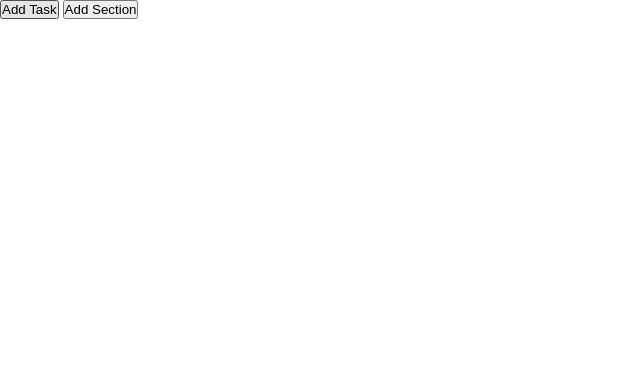
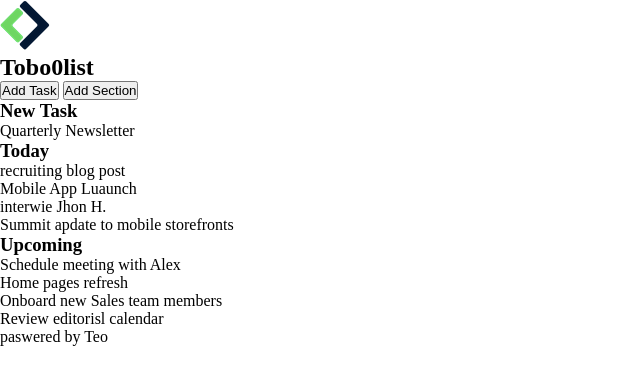
Before and after one commit to MatteoAgu01/html-css-toboolist, a plain HTML site: page index.html in a window 1280 px wide. Shown: the whole page, without its empty margins (0-640 px from the left). Drawn offline with Linux system fonts and the light colour scheme.

Commit message:
inserimento primi dati html

```diff
--- a/index.html
+++ b/index.html
@@ -9,7 +9,10 @@
 </head>
 <body>
      <header>
-
+          <section>
+               <img src="./img/Logo.png" alt="logo">
+               <h1>Tobo0list</h1>
+          </section>
      </header>
      <main>
           <!-- barra navigazione -->
@@ -19,35 +22,35 @@
           </section>
 <!-- section ul new task -->
           <section>
-               <h3></h3>
+               <h3>New Task</h3>
                <ul>
-                    <li></li>
+                    <li>Quarterly Newsletter</li>
                </ul>
           </section>
 <!-- section ul today -->
           <section>
-               <h3></h3>
+               <h3>Today</h3>
                <ul>
-                    <li></li>
-                    <li></li>
-                    <li></li>
-                    <li></li>
+                    <li>recruiting blog post</li>
+                    <li>Mobile App Luaunch</li>
+                    <li>interwie Jhon H.</li>
+                    <li>Summit apdate to mobile storefronts</li>
                </ul>
           </section>
 <!-- section ul upcoming -->
           <section>
-               <h3></h3>
+               <h3>Upcoming</h3>
                <ul>
-                    <li></li>
-                    <li></li>
-                    <li></li>
-                    <li></li>
+                    <li>Schedule meeting with Alex</li>
+                    <li>Home pages refresh</li>
+                    <li>Onboard new Sales team members</li>
+                    <li>Review editorisl calendar</li>
                </ul>
           </section>
      </main>
 
      <footer>
-
+          <p>paswered by Teo</p>
      </footer>
 </body>
 </html>
```
